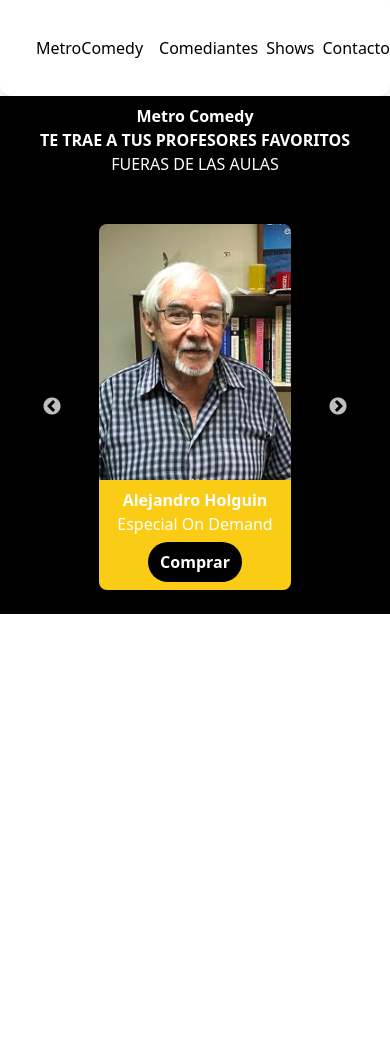
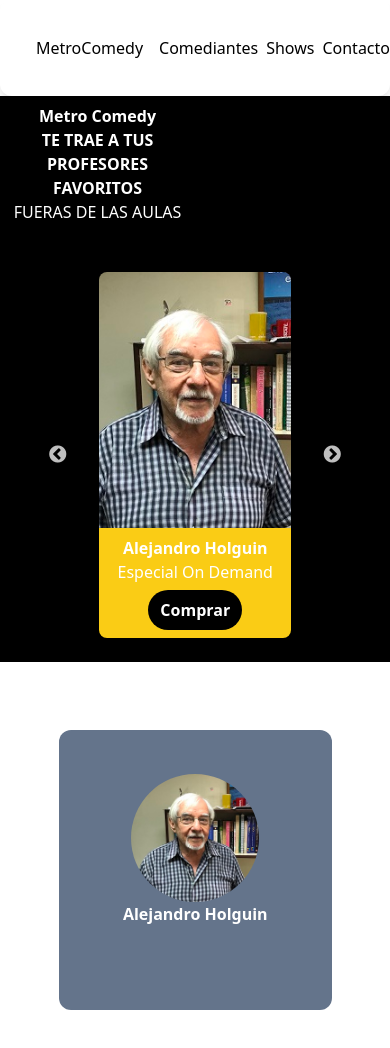
Before and after one commit to aerg04/Metro-Comedy-Web, a React (Vite) app: page / in a window 390 px wide. Shown: the top 1048 px of the page. Before the commit the page ends 844 px from the top, so only its background shows below. Built offline with nearby package versions, Linux system fonts and the light colour scheme.

Commit message:
Carouseles responsives

```diff
--- a/src/App.jsx
+++ b/src/App.jsx
@@ -8,7 +8,7 @@
 function App() {
   return (
     <>
-    <Header/>
+
     <BrowserRouter>
         <Routes>
           <Route exact path="/" element={<Home/>}/>
--- a/src/components/Carousel.jsx
+++ b/src/components/Carousel.jsx
@@ -1,9 +1,9 @@
 import React from "react";
 import ContainerCarousel from "./ContainerCarousel";
 import Slider from "react-slick";
-import "../index.css";
 import "slick-carousel/slick/slick.css";
 import "slick-carousel/slick/slick-theme.css";
+import images from "../data"
 
 function SampleNextArrow(props) {
   const { className, style, onClick } = props;
@@ -29,21 +29,7 @@
 
 export default function Carousel() {
   // Step 1: Set up state for the current image index
-  const images = [
-    {
-      src: 'src/assets/yo-Alejandro-Holguin.jpg',
-      name: 'Alejandro Holguin',
-      caption: 'Especial On Demand',
-      color: 'bg-yellow-400'
-    },
-    {
-        src: 'src/assets/Juan-Trabucco.jpg',
-        name: 'Juan Carlos Trabucco',
-        caption: 'Especial On Demand',
-        color: 'bg-red-400'
-      },
 
-  ];
   var settings = {
     infinite: true,
     speed: 500,
@@ -81,8 +67,8 @@
   };
   return (
 
-        <div className="mt-4 m-auto p-6 sm:p-8 justify-center">
-              <div className="max-w-64">
+        <div className="mt-4 m-auto w-3/4 sm:w-1/2 p-6 sm:p-8 justify-center">
+              <div className="">
                 <Slider  {...settings}>
                   {images.map((image, index) => (
 
--- /dev/null
+++ b/src/components/Events.jsx
@@ -0,0 +1,27 @@
+import React from "react";
+
+export default function Events({key,name, caption, path,color}) {
+    return(
+        <div>
+            <div key={key} className={" text-white flex flex-col items-center justify-center w-auto"}>
+
+                    <div className={"h-64 flex overflow-hidden" }>
+                        <img className="w-48 h-auto object-cover object-position rounded-t-lg"
+                        src={path} alt="" />
+
+                    </div>
+                    <div className={"w-48 justify-center items-center flex flex-col gap-y-1.5 p-2 rounded-b-lg " + color}>
+                        <img src="" alt="" />
+                        <h2></h2>
+                        <div className='items-center justify-center text-center'>
+                                <p className="font-bold">{name}</p>
+                                <p className=" ">{caption}</p>
+                                <p className=" ">{caption}</p>
+                        </div>
+
+                    </div>
+
+            </div>
+        </div>
+    )
+}
--- /dev/null
+++ b/src/components/People.jsx
@@ -0,0 +1,67 @@
+import React from "react";
+import Slider from 'react-slick';
+import 'slick-carousel/slick/slick.css';
+import 'slick-carousel/slick/slick-theme.css';
+import images from "../data";
+
+
+
+function People() {
+    var settings = {
+        dots: false,
+        infinite: true,
+        speed: 500,
+        slidesToShow: 4,
+        slidesToScroll: 4,
+        initialSlide: 0,
+        responsive: [
+      {
+        breakpoint: 1024,
+        settings: {
+          slidesToShow: 3,
+          slidesToScroll: 3,
+          infinite: true,
+        }
+      },
+      {
+        breakpoint: 600,
+        settings: {
+          slidesToShow: 2,
+          slidesToScroll: 2,
+          initialSlide: 2
+        }
+      },
+      {
+        breakpoint: 480,
+        settings: {
+          slidesToShow: 1,
+          slidesToScroll: 1
+        }
+      }
+    ]
+};
+    return(
+        <div className="mt-4 w-3/4">
+            <Slider {...settings}>
+                {images.map((image, index) => (
+                    <div key={index} className="bg-slate-500  h-[280px] p-2  rounded-xl text-white font-bold">
+                        <div className="flex-col flex items-center justify-center pt-9">
+                            <div  className="">
+                                <img src={image.src} alt={image.name} className="w-32 h-32 object-cover rounded-full"/>
+                            </div>
+                            <div className="text-center">
+
+                                <h2>{image.name}</h2>
+                            </div>
+
+                        </div>
+
+
+                    </div>
+                ))}
+            </Slider>
+        </div>
+    )
+
+}
+export default People;
--- /dev/null
+++ b/src/data.js
@@ -0,0 +1,17 @@
+const images = [
+    {
+      src: 'src/assets/yo-Alejandro-Holguin.jpg',
+      name: 'Alejandro Holguin',
+      caption: 'Especial On Demand',
+      color: 'bg-yellow-400'
+    },
+    {
+        src: 'src/assets/Juan-Trabucco.jpg',
+        name: 'Juan Carlos Trabucco',
+        caption: 'Especial On Demand',
+        color: 'bg-red-400'
+      },
+
+  ];
+
+export default images;
--- a/src/index.css
+++ b/src/index.css
@@ -2,7 +2,7 @@
 @tailwind components;
 @tailwind utilities;
 
-.slick-slide slick-cloned {
+.slick-slide > div {
   margin: 0 10px;
   width: auto !important;
 }
--- a/src/pages/Home.jsx
+++ b/src/pages/Home.jsx
@@ -1,13 +1,15 @@
 import ContainerCarousel from "../components/ContainerCarousel";
 import Carousel from "../components/Carousel";
-
-
+import People from "../components/People";
+import Header from "../components/Header";
 
 
 export default function Home() {
     return (
+        <>
+        <Header/>
         <div className="flex flex-col sm:flex-row sm:justify-center sm:space-x-16 bg-black text-white max-w-full">
-                <div className="flex flex-col text-center justify-center items-center p-2">
+                <div className="w-1/2 flex flex-col text-center justify-center items-center p-2">
                     <div className="sm:text-[40px] font-bold ">
                         <h1>
                             Metro Comedy
@@ -21,13 +23,14 @@
                     </div>
 
                 </div>
-                <div className="flex justify-center">
-
                     <Carousel>
 
                     </Carousel>
+
                 </div>
-
-        </div>
+                <div className="h-[400px] flex items-center justify-center">
+                    <People></People>
+                </div>
+        </>
     )
 }
```
